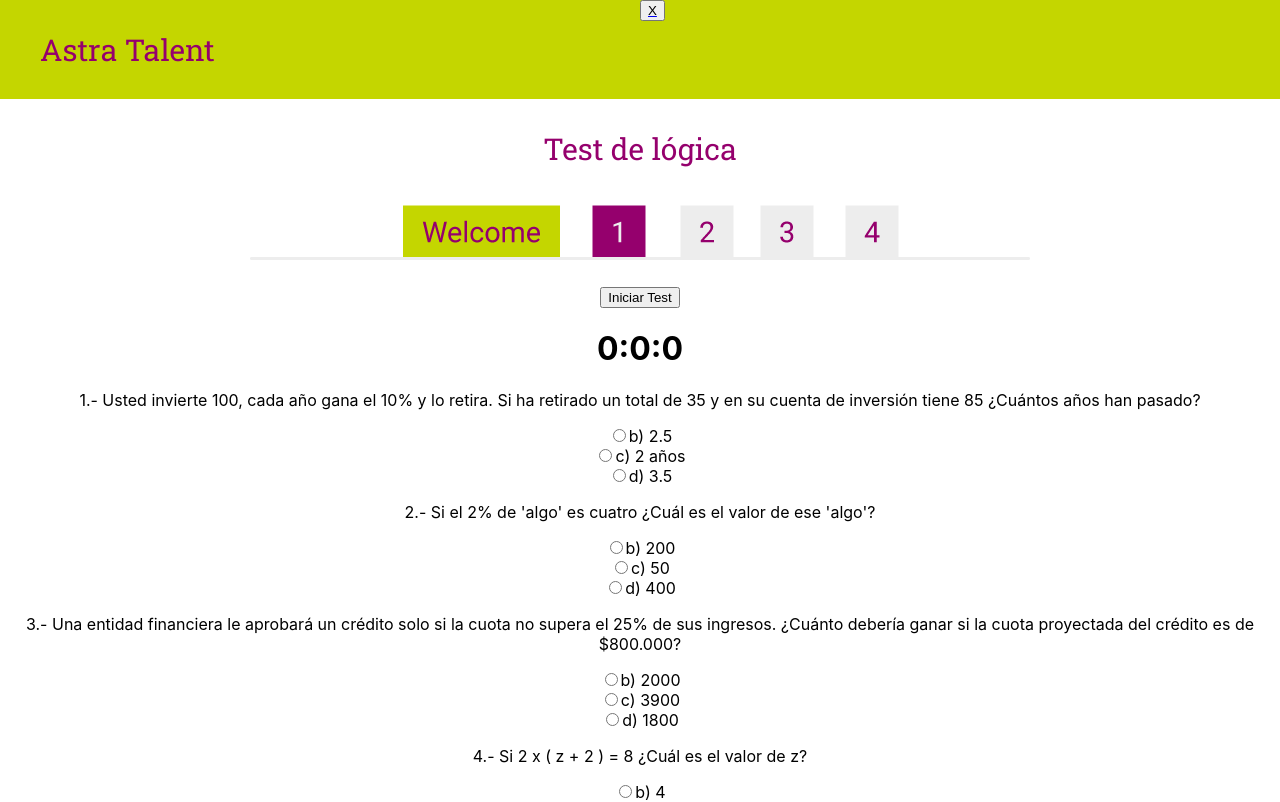
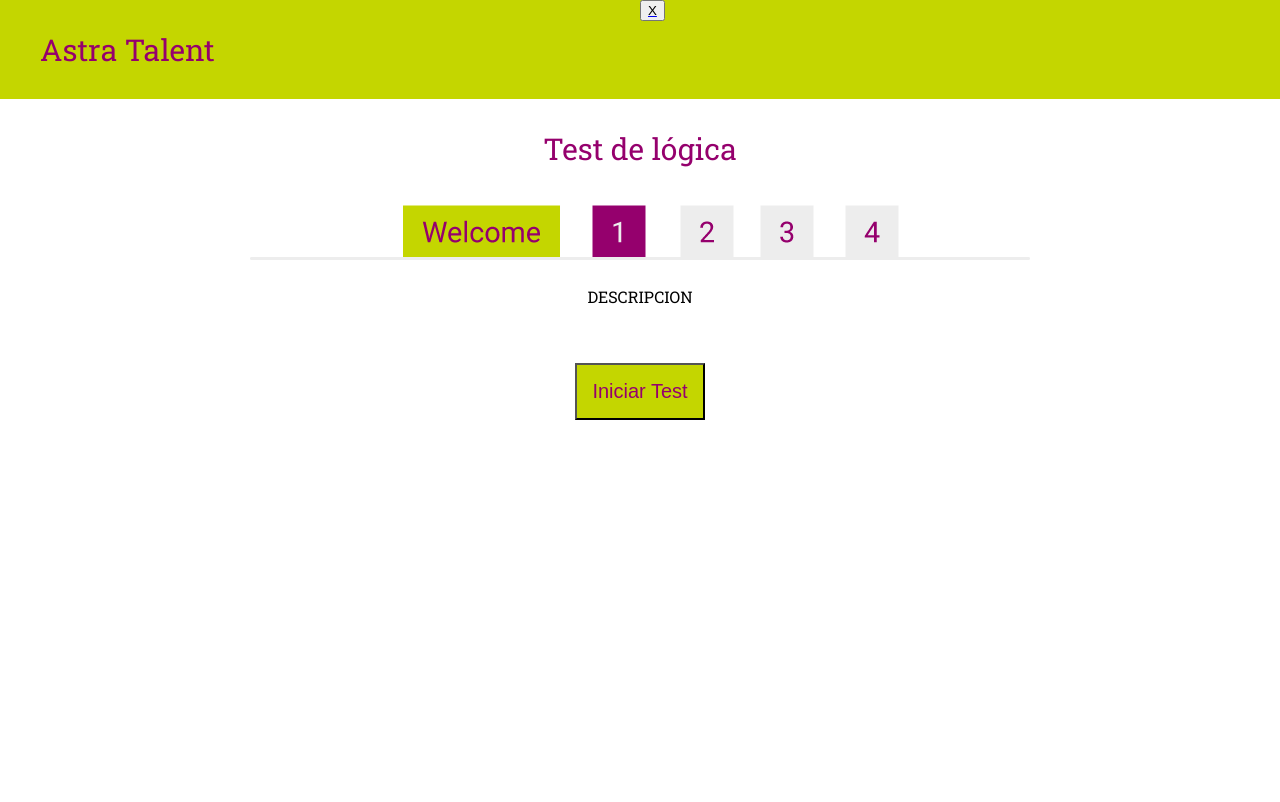
Before and after one commit to celinaurzua/astratalent, a React (Create React App) app: page /testone in a window 1280 px wide. Shown: the top 802 px of the page. Built offline with nearby package versions, Linux system fonts and the light colour scheme.

Commit message:
function that hidden the test one

```diff
--- a/src/Components/Loginapplicant.js
+++ b/src/Components/Loginapplicant.js
@@ -1,6 +1,7 @@
 import React, { Component } from 'react';
 import { Link } from 'react-router-dom';
 import Footer from './Footer';
+import '../Styles/logInApplicant.css';
 
 
 class Loginapplicant extends Component {
@@ -9,7 +10,7 @@ class Loginapplicant extends Component {
       <div className="cointenerContact">
           <p>Log in Applicant</p>
           <Link to="/welcome">
-          <button>Log in</button>
+          <button className="buttonGreen">Log in</button>
           </Link>
           <Footer/>
       </div>
--- a/src/Components/Testone.js
+++ b/src/Components/Testone.js
@@ -5,6 +5,8 @@ import Header from "./Header";
 import Footer from "./Footer";
 import menuTestOne from "../Images/menu-uno.png";
 import Data from "./Data";
+import '../Styles/test.css';
+
 
 class Testone extends Component {
   constructor(props) {
@@ -14,6 +16,7 @@ class Testone extends Component {
     };
   }
 
+
   AlertStartTest = () => {
     alert(
       "You can answer this test only once. If you decide to leave, the test will be blocked and you will not be able to continue answering questions. You can answer this test only once. Are you sure you want to leave the test now?"
@@ -22,6 +25,8 @@ class Testone extends Component {
       visible: true
     });
   };
+
+
   render() {
     console.log(Data.data)
     return (
@@ -32,30 +37,38 @@ class Testone extends Component {
           <img src={menuTestOne} alt="" />
 
           <div>
-            <p></p>
-            <button onClick={() => this.AlertStartTest()}>Iniciar Test</button>
+            <div style={this.state.visible ? { visibility: "hidden" } : {}}>
+              <p>DESCRIPCION</p>
+              <button className="buttonGreen" onClick={() => this.AlertStartTest()}>Iniciar Test</button>
+            </div>
+
+            <div style={this.state.visible ? { visibility: "visible" } : {}} className="startTest">
               <Timer visible={this.state.visible} />
               {Data.data && Data.data.map(element =>
                 element.logicalTest.map((el, id) =>
-             <div>
+                  <div className="textQuestions">
                     <p key={id}>{el.question} </p>
                     <div>
-             <input key={id} value={el.a[1]} type= "radio" name={el.question[0]}/>
+                      <input key={id} value={el.a[1]} type="radio" name={el.question[0]} />
                       <label key={id}>{el.b[0]}</label>
                     </div>
                     <div>
-             <input key={id} value={el.b[1]} type= "radio" name={el.question[0]}/>
+                      <input key={id} value={el.b[1]} type="radio" name={el.question[0]} />
                       <label key={id}>{el.c[0]}</label>
                     </div>
                     <div>
-             <input key={id} value={el.c[1]} type= "radio" name={el.question[0]}/>
+                      <input key={id} value={el.c[1]} type="radio" name={el.question[0]} />
                       <label key={id}>{el.d[0]}</label>
                     </div>
                   </div>
                 ))}
               <Link to="testtwo">
-              <button>START TEST 2</button>
+                <button className="buttonGreen">Finish Test</button>
               </Link>
+            </div>
+
+
+
           </div>
         </div>
         <Footer />
--- a/src/Components/Testwelcome.js
+++ b/src/Components/Testwelcome.js
@@ -24,7 +24,8 @@ class Testwelcome extends Component {
             <p></p>
 
             <Link to="testone">
-              <button onClick={() => this.AlertStartTest()}>START TEST 1</button>
+
+              <button className="buttonGreen" onClick={() => this.AlertStartTest()}>START TEST 1</button>
             </Link>
           </div>
         </div>
--- /dev/null
+++ b/src/Styles/logInApplicant.css
@@ -0,0 +1,6 @@
+@import url("https://fonts.googleapis.com/css?family=Roboto+Slab:400,700,900&display=swap");
+
+.cointenerLogIn{
+    font-family: 'Roboto Slab';
+    text-align: center;
+}
--- a/src/Styles/test.css
+++ b/src/Styles/test.css
@@ -2,11 +2,31 @@
 
 
 .cointenerTest{
+    font-family: 'Roboto Slab';
     text-align: center;
     height: 100%;
+    margin-bottom: 80px;
 }
 .title{
     font-family: 'Roboto Slab';
     font-size: 30px;
     color: #95006D;
 }
+
+.startTest{
+    margin: 0 auto;
+    width: 40%;
+    visibility:hidden;
+}
+.textQuestions{
+    font-family: 'Roboto Slab';
+    text-align: left;
+}
+.buttonGreen{
+    background: #C4D600;
+    padding: 15px;
+    font-size: 20px;
+    margin-top: 40px;
+    color: #95006D;
+    font-weight: 400;
+}
```
Lines whose indentation alone changed are shown as unchanged.
